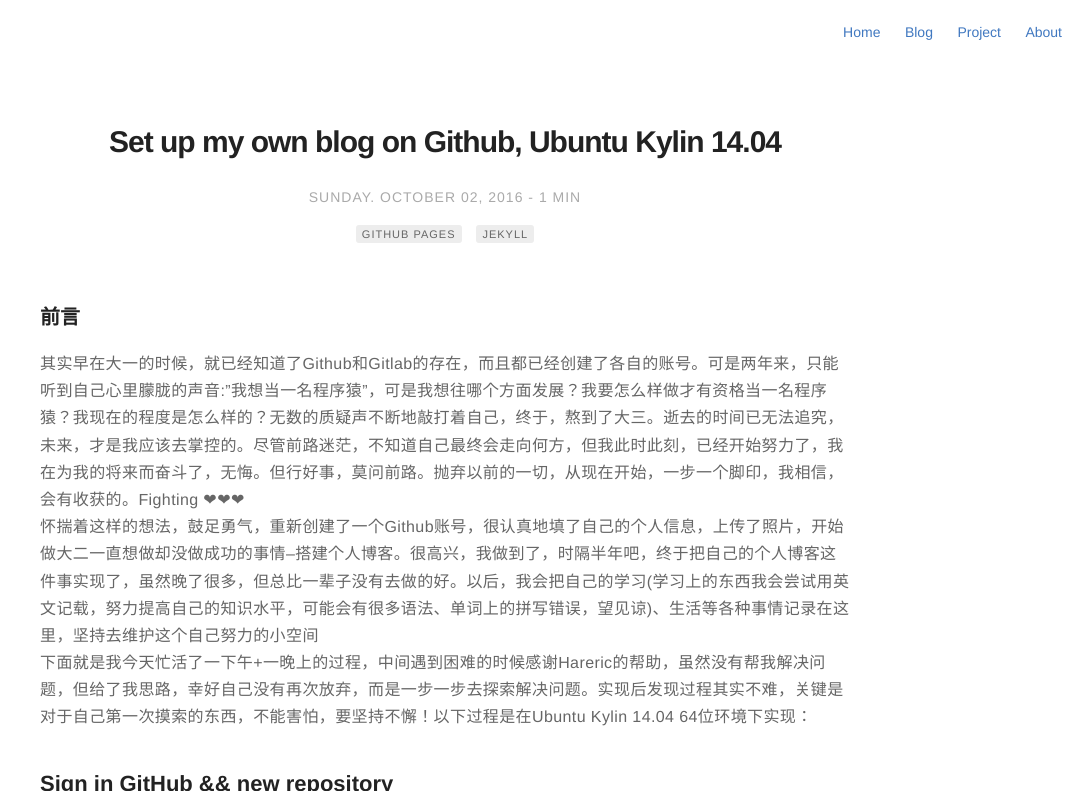
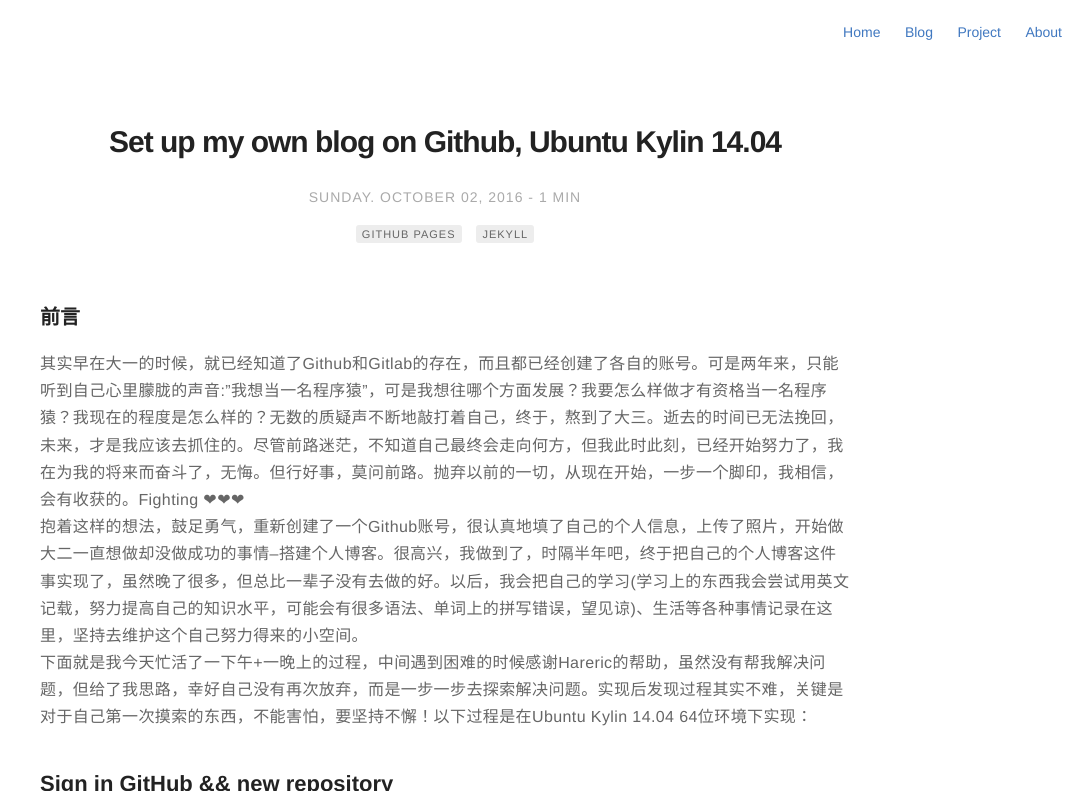
Before and after one commit to siqi-xu/siqi-xu.github.io, a Jekyll site: the page built from _posts/2016-10-02-My-own-blog.md, in a window 1280 px wide and 900 px high, cut to the strip 0-791 px from the top of the window. Shown: the whole strip, without its empty margins (195-1280 px from the left). Built offline with Jekyll 4.4.1, drawn with Linux system fonts in a browser that asks for light colours; some of the changed text lies outside the part shown.

Commit message:
Update 2016-10-02-My-own-blog.md

````diff
--- a/_posts/2016-10-02-My-own-blog.md
+++ b/_posts/2016-10-02-My-own-blog.md
@@ -10,8 +10,8 @@ blog: true
 ---
 
 ### 前言
-  其实早在大一的时候，就已经知道了Github和Gitlab的存在，而且都已经创建了各自的账号。可是两年来，只能听到自己心里朦胧的声音:"我想当一名程序猿"，可是我想往哪个方面发展？我要怎么样做才有资格当一名程序猿？我现在的程度是怎么样的？无数的质疑声不断地敲打着自己，终于，熬到了大三。逝去的时间已无法追究，未来，才是我应该去掌控的。尽管前路迷茫，不知道自己最终会走向何方，但我此时此刻，已经开始努力了，我在为我的将来而奋斗了，无悔。但行好事，莫问前路。抛弃以前的一切，从现在开始，一步一个脚印，我相信，会有收获的。Fighting ❤❤❤
-  怀揣着这样的想法，鼓足勇气，重新创建了一个Github账号，很认真地填了自己的个人信息，上传了照片，开始做大二一直想做却没做成功的事情--搭建个人博客。很高兴，我做到了，时隔半年吧，终于把自己的个人博客这件事实现了，虽然晚了很多，但总比一辈子没有去做的好。以后，我会把自己的学习(学习上的东西我会尝试用英文记载，努力提高自己的知识水平，可能会有很多语法、单词上的拼写错误，望见谅)、生活等各种事情记录在这里，坚持去维护这个自己努力的小空间
+  其实早在大一的时候，就已经知道了Github和Gitlab的存在，而且都已经创建了各自的账号。可是两年来，只能听到自己心里朦胧的声音:"我想当一名程序猿"，可是我想往哪个方面发展？我要怎么样做才有资格当一名程序猿？我现在的程度是怎么样的？无数的质疑声不断地敲打着自己，终于，熬到了大三。逝去的时间已无法挽回，未来，才是我应该去抓住的。尽管前路迷茫，不知道自己最终会走向何方，但我此时此刻，已经开始努力了，我在为我的将来而奋斗了，无悔。但行好事，莫问前路。抛弃以前的一切，从现在开始，一步一个脚印，我相信，会有收获的。Fighting ❤❤❤
+  抱着这样的想法，鼓足勇气，重新创建了一个Github账号，很认真地填了自己的个人信息，上传了照片，开始做大二一直想做却没做成功的事情--搭建个人博客。很高兴，我做到了，时隔半年吧，终于把自己的个人博客这件事实现了，虽然晚了很多，但总比一辈子没有去做的好。以后，我会把自己的学习(学习上的东西我会尝试用英文记载，努力提高自己的知识水平，可能会有很多语法、单词上的拼写错误，望见谅)、生活等各种事情记录在这里，坚持去维护这个自己努力得来的小空间。
   下面就是我今天忙活了一下午+一晚上的过程，中间遇到困难的时候感谢Hareric的帮助，虽然没有帮我解决问题，但给了我思路，幸好自己没有再次放弃，而是一步一步去探索解决问题。实现后发现过程其实不难，关键是对于自己第一次摸索的东西，不能害怕，要坚持不懈！以下过程是在Ubuntu Kylin 14.04 64位环境下实现：
 
 ## Sign in GitHub && new repository
@@ -23,17 +23,17 @@ Notice:
 
 ## install Git Client
 GitHub is server, so we need to install Git client to use git in the local file.
-```linux
+```
 $ sudo apt-get install git-core
 ```
 If you wanna upload your local file to the repository, you need to follow these:
 *1. Set username and email. GitHub will record them on each commit
-```linux
+```
 $ git config --global user.name "your name"
 $ git config --global user.email "your_email@youremail.com"
 ```
 *2. Clone repository from or to GitHub
-```linux
+```
 git init
 git add .
 git commit –m “comment”
@@ -47,7 +47,7 @@ During the process, it might ask you to input your username and password on GitH
 ![](img/2016-10-02-2.png)
 *2. New file named “CNAME” and write your domain name in it.
 e.g. My CNAME:
-```text
+```
 xusiqi.tk
 ```
 *3. Register a DNSPod account and then add some A records
@@ -59,14 +59,12 @@ xusiqi.tk
  ![](img/2016-10-02-4.png)
 
 ## Test
-```linux
+```
 Dig domain name
 ```
 
-因为是clone的博客主题，一些细节的东西需要慢慢改动，变成自己的东西。
-
 Reference
-blog.benson-lin.me
+http://blog.bensonlin.me
 http://www.jianshu.com/p/882f155897f0#
 https://segmentfault.com/a/1190000004587329
 http://www.jianshu.com/p/08656eb84974
````
